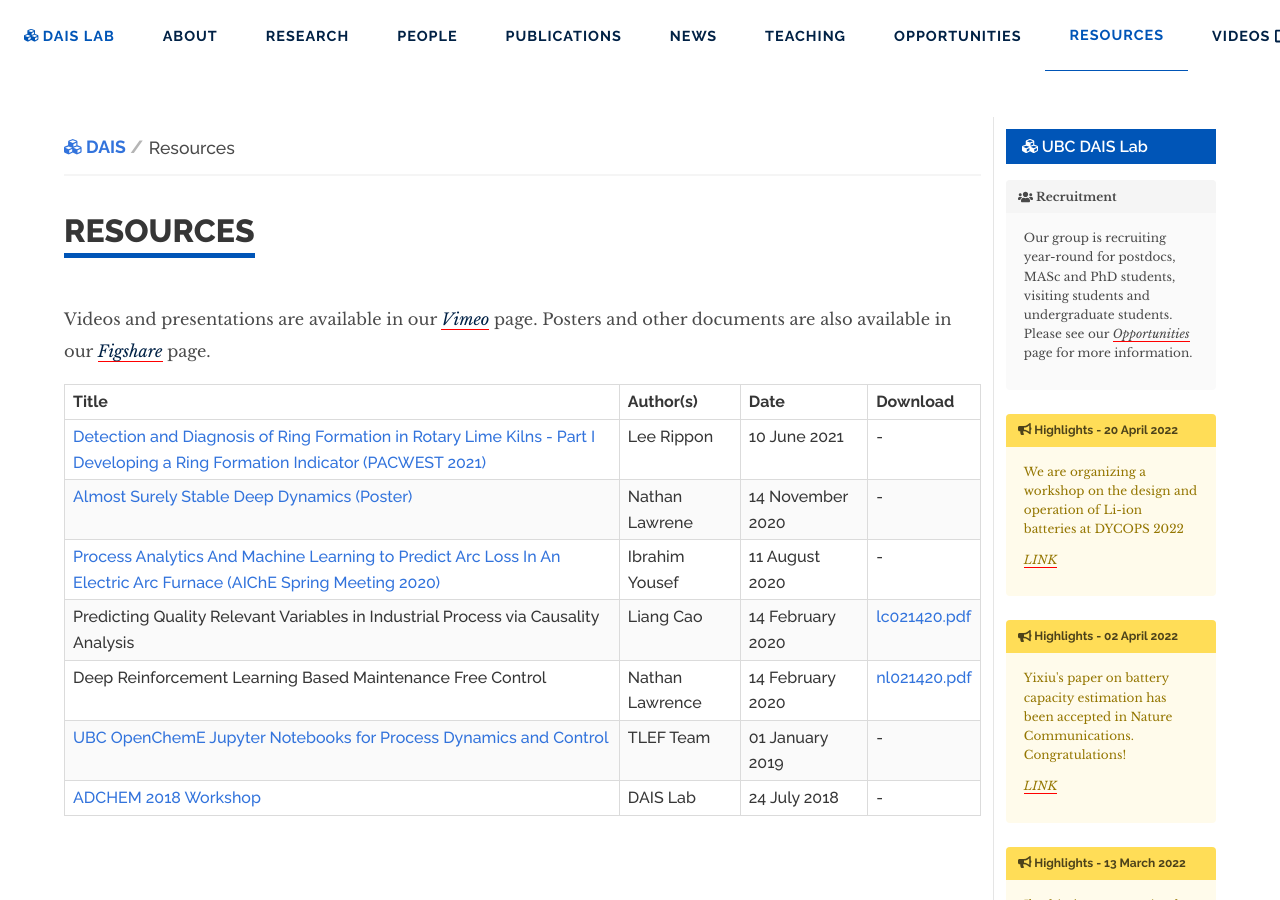
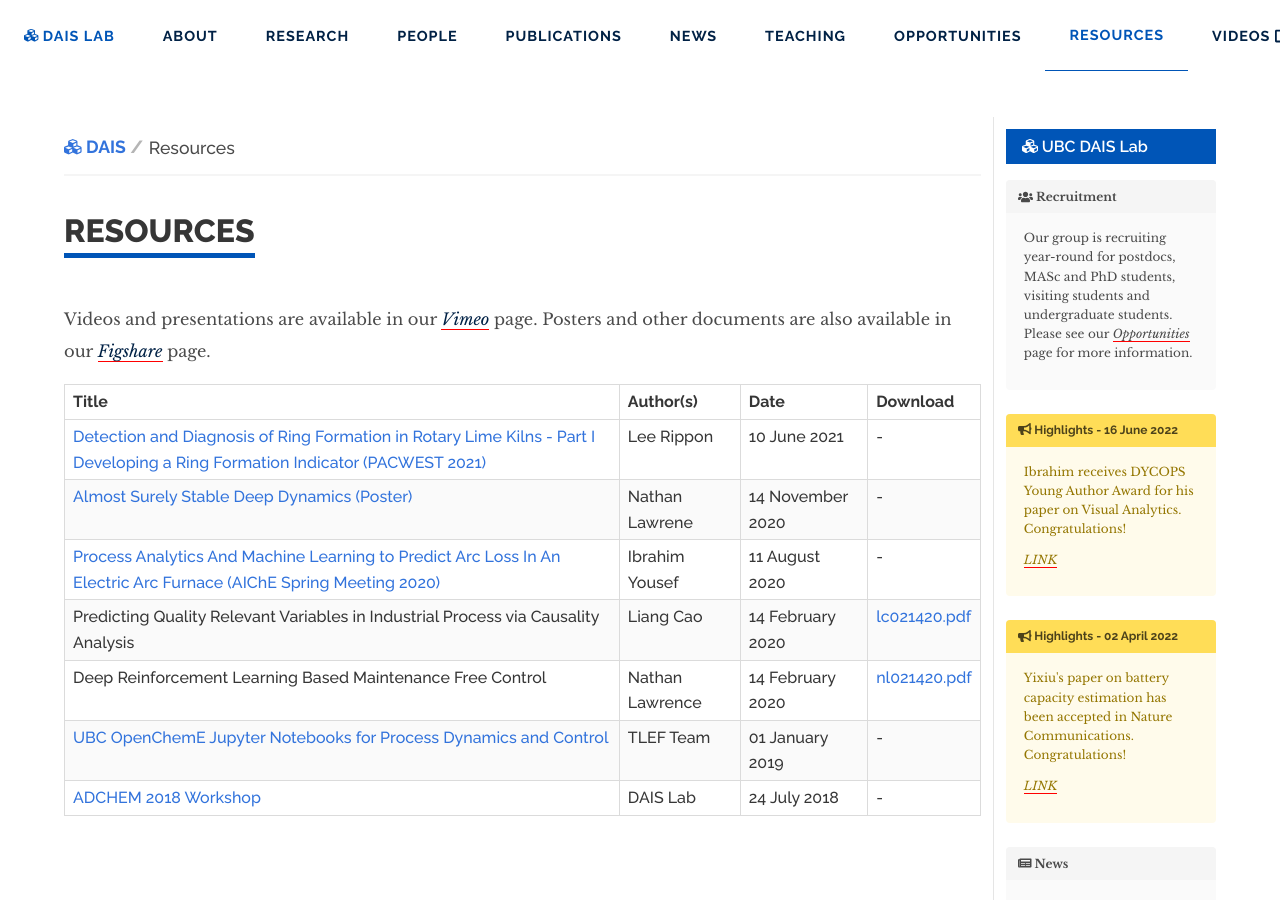
Before and after one commit to daisubc/daisubc.github.io, a Jekyll site: the page built from resources.md, in a window 1280 px wide and 900 px high. Built offline with Jekyll 4.4.1, drawn with Linux system fonts in a browser that asks for light colours; nearby versions of some CDN libraries; some of the changed text lies outside the part shown.

Commit message:
update highlights

```diff
--- a/_data/highlights.yml
+++ b/_data/highlights.yml
@@ -1,7 +1,12 @@
+- message: "Ibrahim receives DYCOPS Young Author Award for his paper on Visual Analytics. Congratulations!"
+  date: "2022-06-16"
+  url: "https://dais.chbe.ubc.ca/news/2022-06-20-youngauthor/"
+  display: "True"
+
 - message: "We are organizing a workshop on the design and operation of Li-ion batteries at DYCOPS 2022"
   date: "2022-04-20"
   url: "https://dais.chbe.ubc.ca/assets/pdf/2022DYCOPS_Workshop_v2.pdf"
-  display: "True"
+  display: "False"
 
 - message: "Yixiu's paper on battery capacity estimation has been accepted in Nature Communications. Congratulations!"
   date: "2022-04-02"
@@ -11,7 +16,7 @@
 - message: "Ibrahim's paper on visual analytics has been selected as a keynote for DYCOPS 2022. Congratulations!"
   date: "2022-03-13"
   url: "https://dais.chbe.ubc.ca/publication/2022-yousef-dycops/"
-  display: "True"
+  display: "False"
 
 - message: "Daniel and Nathan's paper on meta-reinforcement learning has been selected as a Keynote at ADCHEM 2021. Congratulations!"
   date: "2021-03-21"
```
